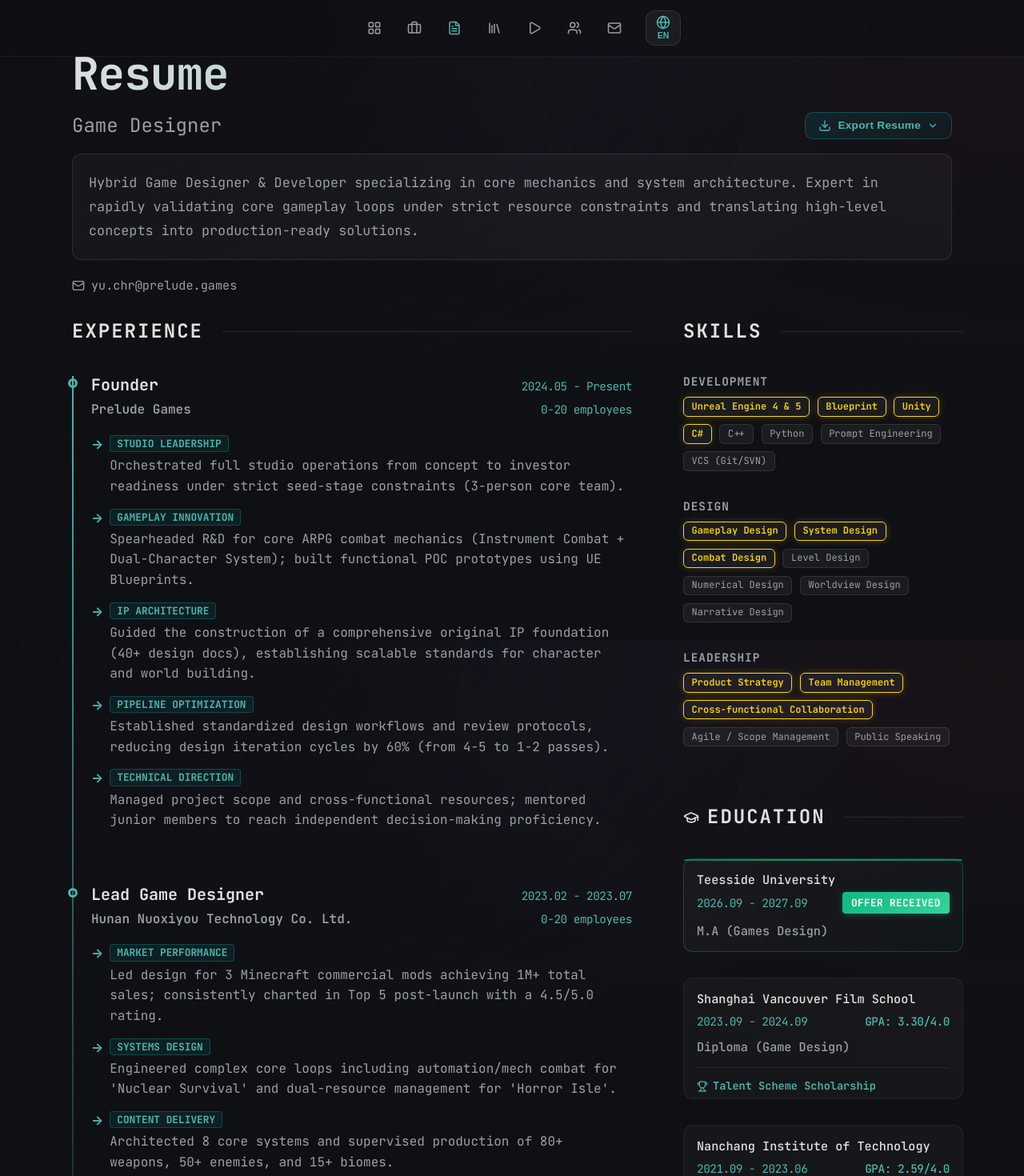
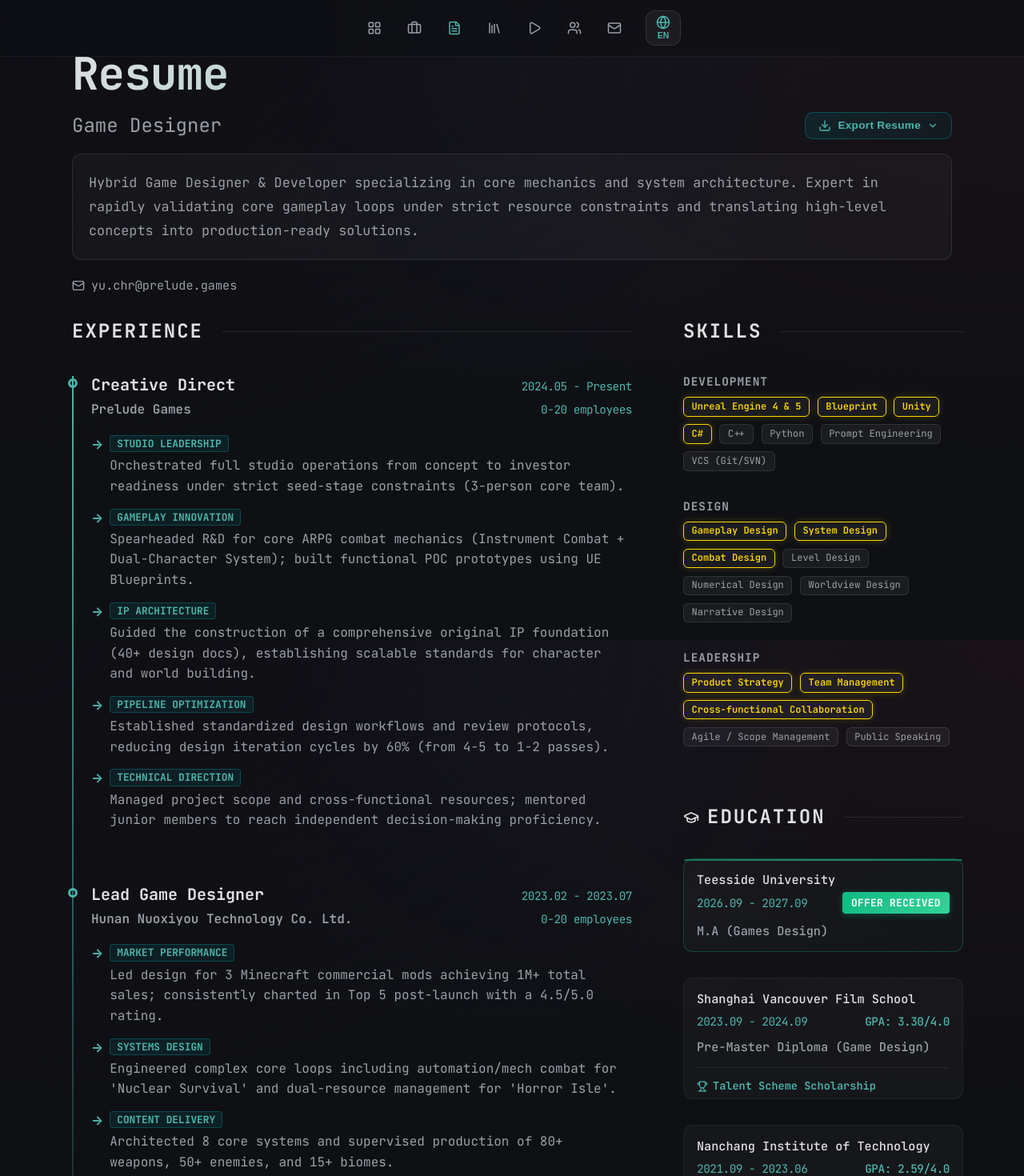
Before and after one commit to ElectricArc-Yu/NeoPortfolio, a React (Vite) app in the folder web/: page /#/resume in a window 1280 px wide. Shown: the top 1470 px of the page at 80% size. Built offline with nearby package versions, Linux system fonts and the light colour scheme.

Commit message:
update: wrong info in resume.ts

```diff
--- a/web/src/data/resume.ts
+++ b/web/src/data/resume.ts
@@ -32,8 +32,8 @@ export const resumeData: ResumeData = {
             },
             roles: {
                 CN: "创意总监",
-                EN: "Founder",
-                JA: "創業者"
+                EN: "Creative Direct",
+                JA: "クリエイティブディレクター"
             },
             period: "2024.05 - Present",
             sizes: {
@@ -132,9 +132,9 @@ export const resumeData: ResumeData = {
                 JA: "上海バンクーバー映画学院"
             },
             degrees: {
-                CN: "高等文凭 (游戏设计)",
-                EN: "Diploma (Game Design)",
-                JA: "高等ディプロマ（ゲームデザイン）"
+                CN: "硕士预科文凭 (游戏设计)",
+                EN: "Pre-Master Diploma (Game Design)",
+                JA: "修士予備校卒業証書（ゲームデザイン）"
             },
             gpa: "3.30/4.0",
             awards: ["Talent Scheme Scholarship"]
```
